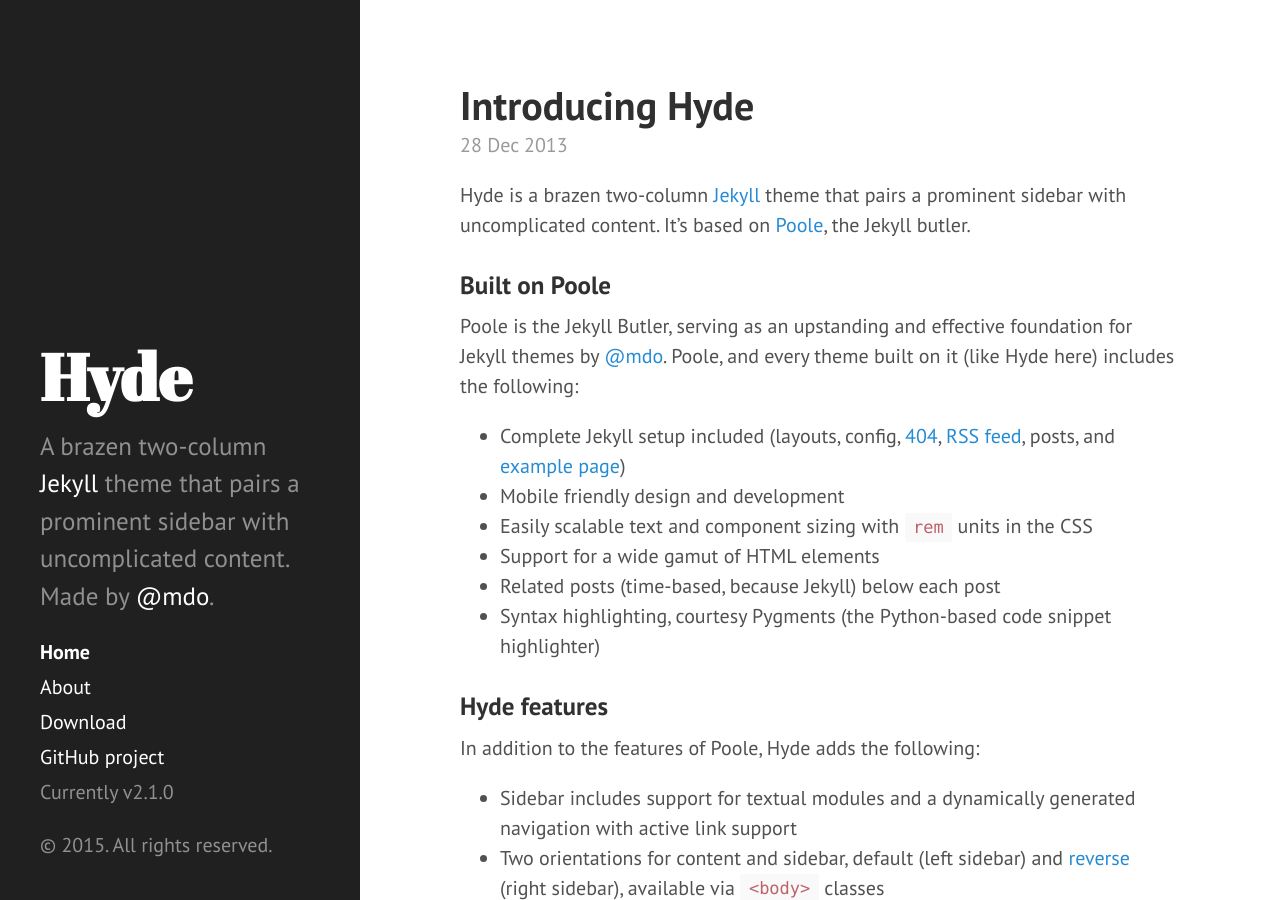
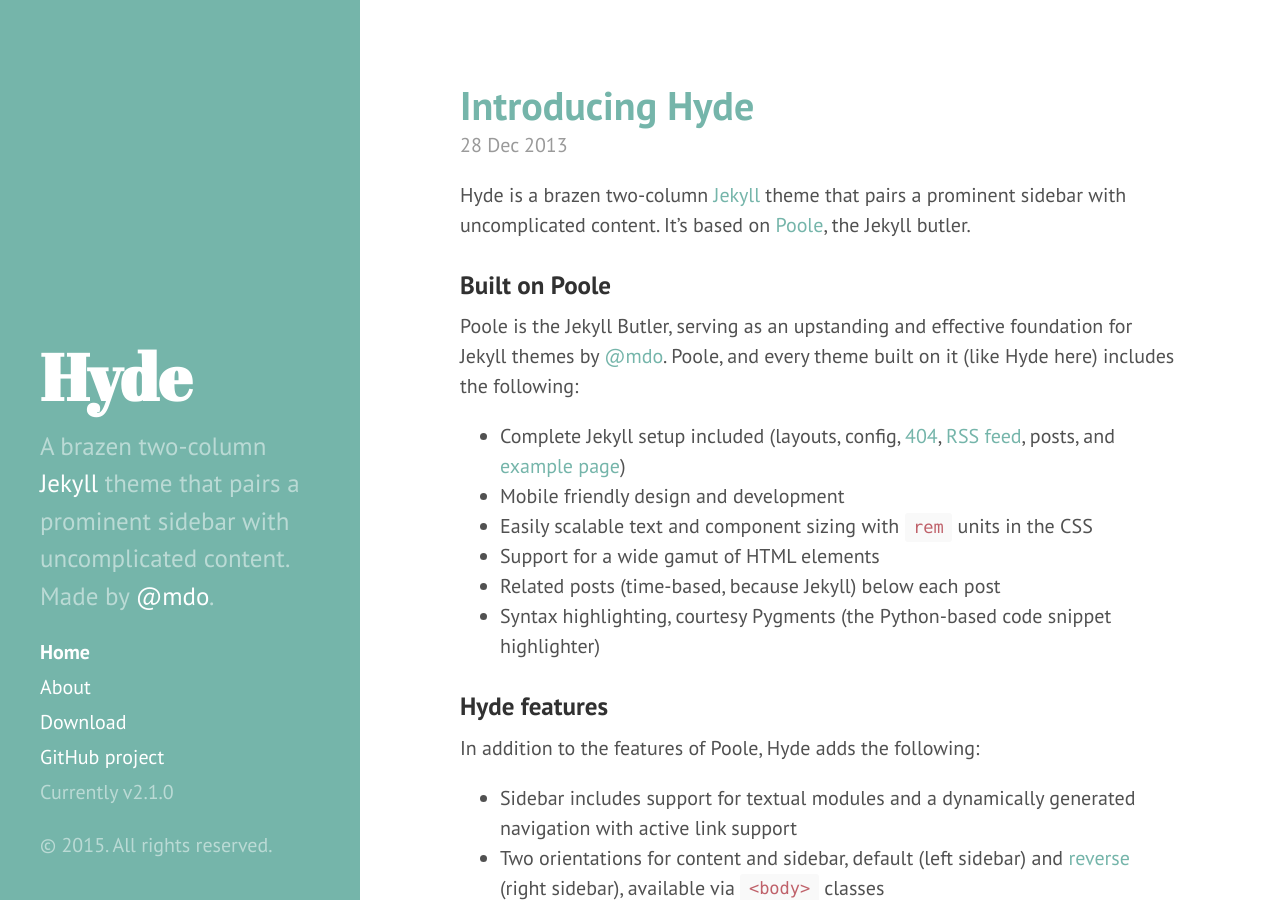
Before and after one commit to karthikraj-duraisamy/karthikraj-duraisamy.github.io, a Jekyll site: the page built from index.html, in a window 1280 px wide and 900 px high. Built offline with Jekyll 4.4.1, drawn with Linux system fonts in a browser that asks for light colours; Markdown is read by kramdown in place of the engine named in the settings; the list of posts is cut into pages by our own code.

Commit message:
Theme changed

```diff
--- a/_layouts/default.html
+++ b/_layouts/default.html
@@ -3,7 +3,7 @@
 
   {% include head.html %}
 
-  <body class="theme-base-0C">
+  <body class="theme-base-0c">
 
     {% include sidebar.html %}
 
```
